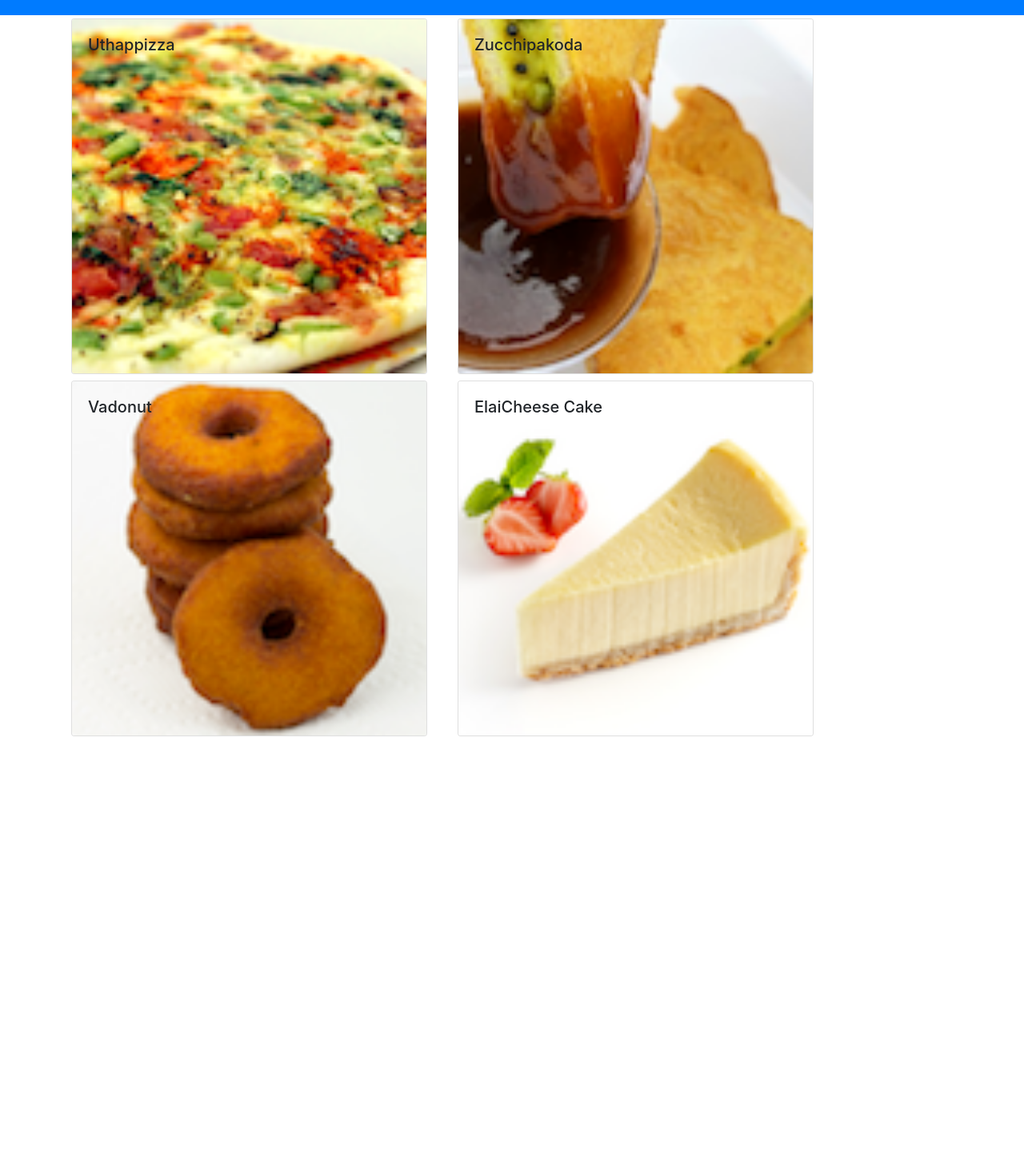
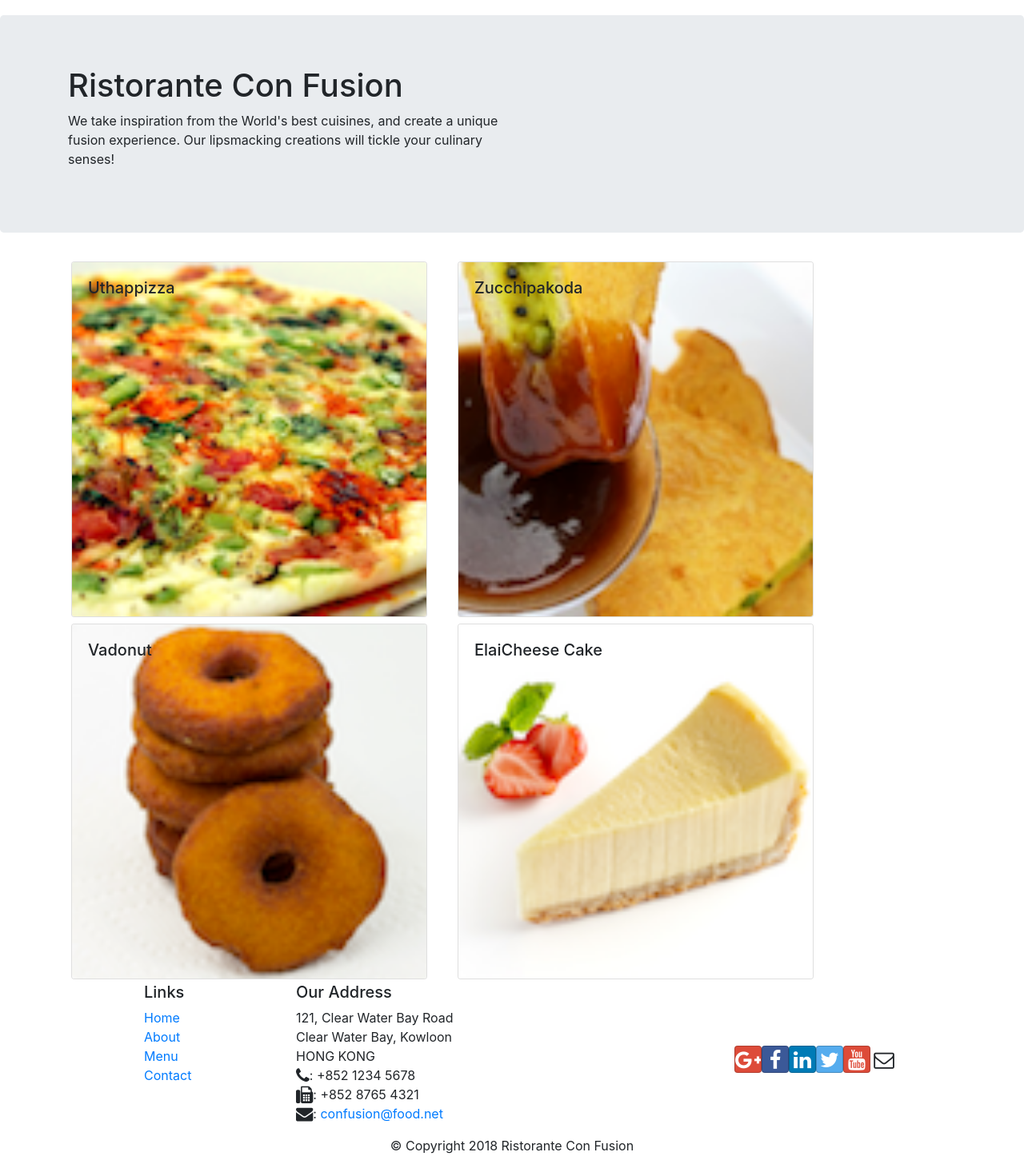
Before and after one commit to maoworshipper/react-confusion, a React (Create React App) app: page / in a window 1280 px wide. Shown: the part 37-1498 px from the top of the page at 80% size. Before the commit the page ends 962 px from the top, so only its background shows below. Built offline with nearby package versions, Linux system fonts and the light colour scheme.

Commit message:
Header and Footer 1

```diff
--- a/package.json
+++ b/package.json
@@ -7,6 +7,8 @@
     "@testing-library/react": "^11.2.7",
     "@testing-library/user-event": "^12.8.3",
     "bootstrap": "^4.6.0",
+    "bootstrap-social": "^5.1.1",
+    "font-awesome": "^4.7.0",
     "react": "^17.0.2",
     "react-dom": "^17.0.2",
     "react-popper": "^0.9.5",
@@ -37,5 +39,8 @@
       "last 1 firefox version",
       "last 1 safari version"
     ]
+  },
+  "devDependencies": {
+    "@types/reactstrap": "^8.7.2"
   }
 }
--- /dev/null
+++ b/src/components/FooterComponent.js
@@ -0,0 +1,50 @@
+import React from 'react';
+
+function Footer(props){
+    return(
+        <div className="footer">
+            <div className="container">
+                <div className="row justify-content-center">
+                    <div className="col-4 offset-1 col-sm-2">
+                        <h5>Links</h5>
+                        <ul className="list-unstyled">
+                            <li><a href="#">Home</a></li>
+                            <li><a href="#">About</a></li>
+                            <li><a href="#">Menu</a></li>
+                            <li><a href="contactus.html">Contact</a></li>
+                        </ul>
+                    </div>
+                    <div className="col-7 col-sm-5">
+                        <h5>Our Address</h5>
+                        <address>
+                          121, Clear Water Bay Road<br />
+                          Clear Water Bay, Kowloon<br />
+                          HONG KONG<br />
+                          <i className="fa fa-phone fa-lg"></i>: +852 1234 5678<br />
+                          <i className="fa fa-fax fa-lg"></i>: +852 8765 4321<br />
+                          <i className="fa fa-envelope fa-lg"></i>: <a href="mailto:confusion@food.net">
+                             confusion@food.net</a>
+                        </address>
+                    </div>
+                    <div className="col-12 col-sm-4 align-self-center">
+                        <div className="text-center">
+                            <a className="btn btn-social-icon btn-google" href="http://google.com/+"><i className="fa fa-google-plus"></i></a>
+                            <a className="btn btn-social-icon btn-facebook" href="http://www.facebook.com/profile.php?id="><i className="fa fa-facebook"></i></a>
+                            <a className="btn btn-social-icon btn-linkedin" href="http://www.linkedin.com/in/"><i className="fa fa-linkedin"></i></a>
+                            <a className="btn btn-social-icon btn-twitter" href="http://twitter.com/"><i className="fa fa-twitter"></i></a>
+                            <a className="btn btn-social-icon btn-google" href="http://youtube.com/"><i className="fa fa-youtube"></i></a>
+                            <a className="btn btn-social-icon" href="mailto:"><i className="fa fa-envelope-o"></i></a>
+                        </div>
+                    </div>
+                </div>
+                <div className="row justify-content-center">
+                    <div className="col-auto">
+                        <p>© Copyright 2018 Ristorante Con Fusion</p>
+                    </div>
+                </div>
+            </div>
+        </div>
+        );
+}
+
+export default Footer;
--- /dev/null
+++ b/src/components/HeaderComponent.js
@@ -0,0 +1,30 @@
+import React, { Component } from 'react';
+import { Navbar, NavbarBrand, Jumbotron } from "reactstrap";
+
+class Header extends Component {
+
+    render() {
+        return(
+            <React.Fragment>
+        <Navbar dark>
+        <div className="container">
+          <NavbarBrand href="/">Ristorante Con Fusion</NavbarBrand>
+        </div>
+        </Navbar>
+        <Jumbotron>
+            <div className="container">
+                <div className="row row-header">
+                    <div className="col-12 col-sm-6">
+                        <h1>Ristorante Con Fusion</h1>
+                        <p>We take inspiration from the World's best cuisines, and create a unique fusion experience. Our lipsmacking creations will tickle your culinary senses!</p>
+                    </div>
+                </div>
+            </div>
+        </Jumbotron>
+            </React.Fragment>
+        );
+    }
+
+}
+
+export default Header;
--- a/src/components/MainComponent.js
+++ b/src/components/MainComponent.js
@@ -1,7 +1,8 @@
 import { Component } from 'react';
-import { Navbar, NavbarBrand } from "reactstrap";
 import Menu from './MenuComponent';
 import DishDetail from './DishDetailComponent';
+import Header from './HeaderComponent';
+import Footer from './FooterComponent';
 import { DISHES } from '../shared/dishes';
 
 class Main extends Component {
@@ -22,15 +23,12 @@
 render() {
   return(
     <div>
-      <Navbar dark color="primary">
-        <div className="container">
-          <NavbarBrand href="/">Ristorante Con Fusion</NavbarBrand>
-        </div>
-      </Navbar>
+      <Header />
       <Menu dishes={this.state.dishes}
         onClick={(dishId) => this.onDishSelect(dishId)} />
       <DishDetail
         dish={this.state.dishes.filter((dish) => dish.id === this.state.selectedDish )[0]} />
+      <Footer />
     </div>
   );
 }
--- a/src/index.js
+++ b/src/index.js
@@ -1,6 +1,8 @@
 import React from 'react';
 import ReactDOM from 'react-dom';
 import 'bootstrap/dist/css/bootstrap.min.css';
+import 'font-awesome/css/font-awesome.min.css';
+import 'bootstrap-social/bootstrap-social.css';
 import './index.css';
 import App from './App';
 import reportWebVitals from './reportWebVitals';
```
Also changed, not shown: 1 other file (tests, documents, lock files or other folders).
